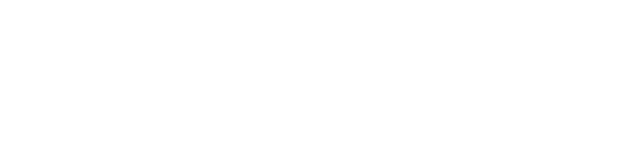
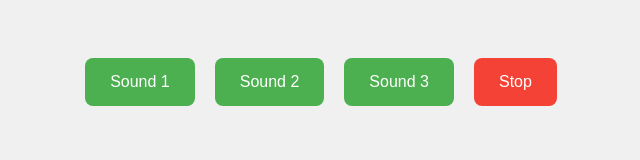
Before and after one commit to acciojob/Soundbar-raksha-rajpoot, a website: page main.html in a window 1280 px wide. Shown: the whole page, without its empty margins (319-959 px from the left). Drawn offline with Linux system fonts and the light colour scheme.

Commit message:
created a submission

```diff
--- a/main.html
+++ b/main.html
@@ -8,6 +8,14 @@
 
 <body>
 	<!-- the entire body must be written by student -->
+	<!-- h1 style="text-align: center;">Soundbar 🎧</h1> -->
+  <div id="buttons">
+    <!-- Buttons will be injected dynamically or you can hardcode -->
+    <button class="btn">Sound 1</button>
+    <button class="btn">Sound 2</button>
+    <button class="btn">Sound 3</button>
+    <button class="stop">Stop</button>
+  </div>
     <script type="text/javascript" src="./script.js">
 </script>
 
--- a/script.js
+++ b/script.js
@@ -1 +1,24 @@
 //your JS code here. If required.
+const sounds = ['sound1', 'sound2', 'sound3'];
+const audioElements = {};
+
+sounds.forEach((sound, index) => {
+  const audio = new Audio(`sounds/${sound}.mp3`);
+  audioElements[sound] = audio;
+
+  document.querySelectorAll('.btn')[index].addEventListener('click', () => {
+    stopAllSounds();
+    audio.play();
+  });
+});
+
+document.querySelector('.stop').addEventListener('click', () => {
+  stopAllSounds();
+});
+
+function stopAllSounds() {
+  Object.values(audioElements).forEach(audio => {
+    audio.pause();
+    audio.currentTime = 0;
+  });
+}
--- a/styles.css
+++ b/styles.css
@@ -1 +1,41 @@
 /*  your css code here. If applicable */
+body {
+  font-family: Arial, sans-serif;
+  background: #f0f0f0;
+  text-align: center;
+  padding-top: 50px;
+}
+
+#buttons {
+  display: flex;
+  justify-content: center;
+  gap: 20px;
+  flex-wrap: wrap;
+}
+
+.btn, .stop {
+  padding: 15px 25px;
+  border: none;
+  border-radius: 8px;
+  font-size: 16px;
+  cursor: pointer;
+  transition: background 0.3s ease;
+}
+
+.btn {
+  background-color: #4caf50;
+  color: white;
+}
+
+.btn:hover {
+  background-color: #45a049;
+}
+
+.stop {
+  background-color: #f44336;
+  color: white;
+}
+
+.stop:hover {
+  background-color: #e53935;
+}
```
